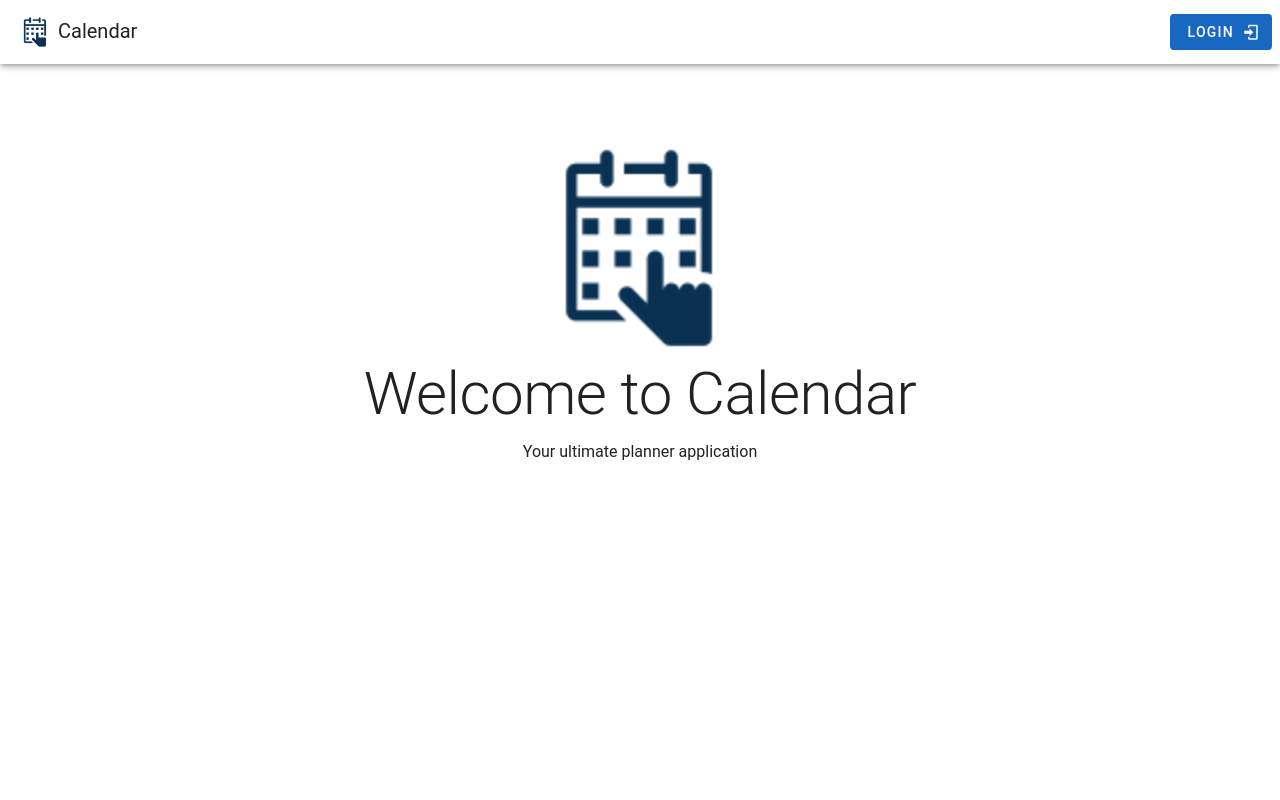
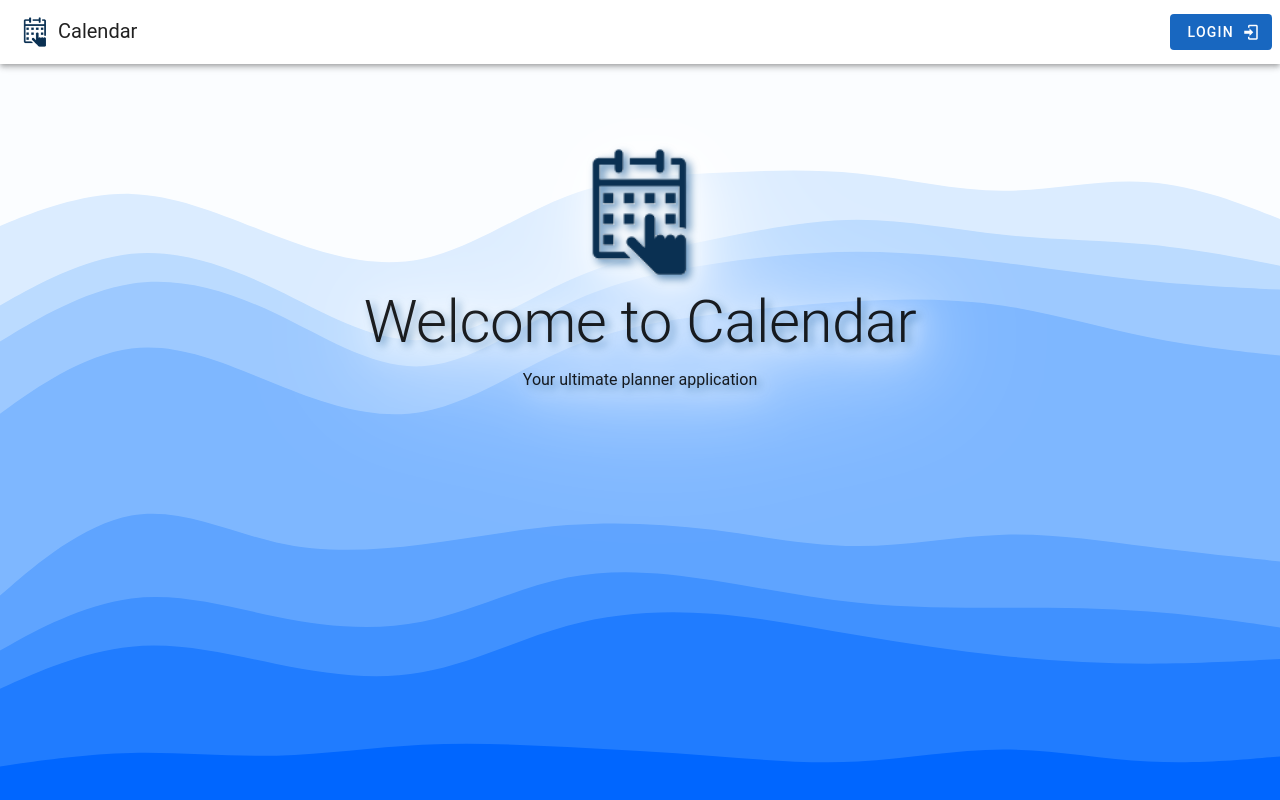
Before and after one commit to volt1c/CalendarTodoList, a Vue app in the folder calendartodolist.client/: page / in a window 1280 px wide. Built offline with nearby package versions, Linux system fonts and the light colour scheme.

Commit message:
feat: improve home view

```diff
--- a/calendartodolist.client/src/views/HomeView.vue
+++ b/calendartodolist.client/src/views/HomeView.vue
@@ -2,14 +2,28 @@
 </script>
 
 <template>
-    <v-container class="h-100 justify-center d-flex flex-column">
+    <div class="w-100 h-100 bg-waves">
+        <v-container class="h-100 justify-center d-flex flex-column drop-shadow">
             <v-row class="justify-center my-10">
                 <v-col cols="12" class="text-center justify-center">
-                <v-img src="/logo.png" max-width="200" class="my-4 ml-auto mr-auto"></v-img>
+                    <v-img src="/logo.png" max-width="128" class="my-4 ml-auto mr-auto"></v-img>
                     <h1 class="text-h2 my-4">Welcome to Calendar</h1>
                     <p class="subtitle-1">Your ultimate planner application</p>
                 </v-col>
             </v-row>
+        </v-container>
+    </div>
+</template>
 
-    </v-container>
-</template>
+<style scoped>
+.bg-waves {
+    background-image: url('/waves.svg') !important;
+    background-size: cover;
+    background-repeat: no-repeat;
+    background-position: center bottom;
+}
+
+.drop-shadow {
+    filter: drop-shadow(4px 4px 4px #004a8f9a) drop-shadow(4px 4px 8px #ffffff79) drop-shadow(4px 4px 16px #ffffffa8) drop-shadow(4px 4px 32px #ffffffbd) drop-shadow(4px 4px 64px #ffffffc7);
+}
+</style>
```
Also changed, not shown: calendartodolist.client/public/waves.svg (added). Lines whose indentation alone changed are shown as unchanged.
